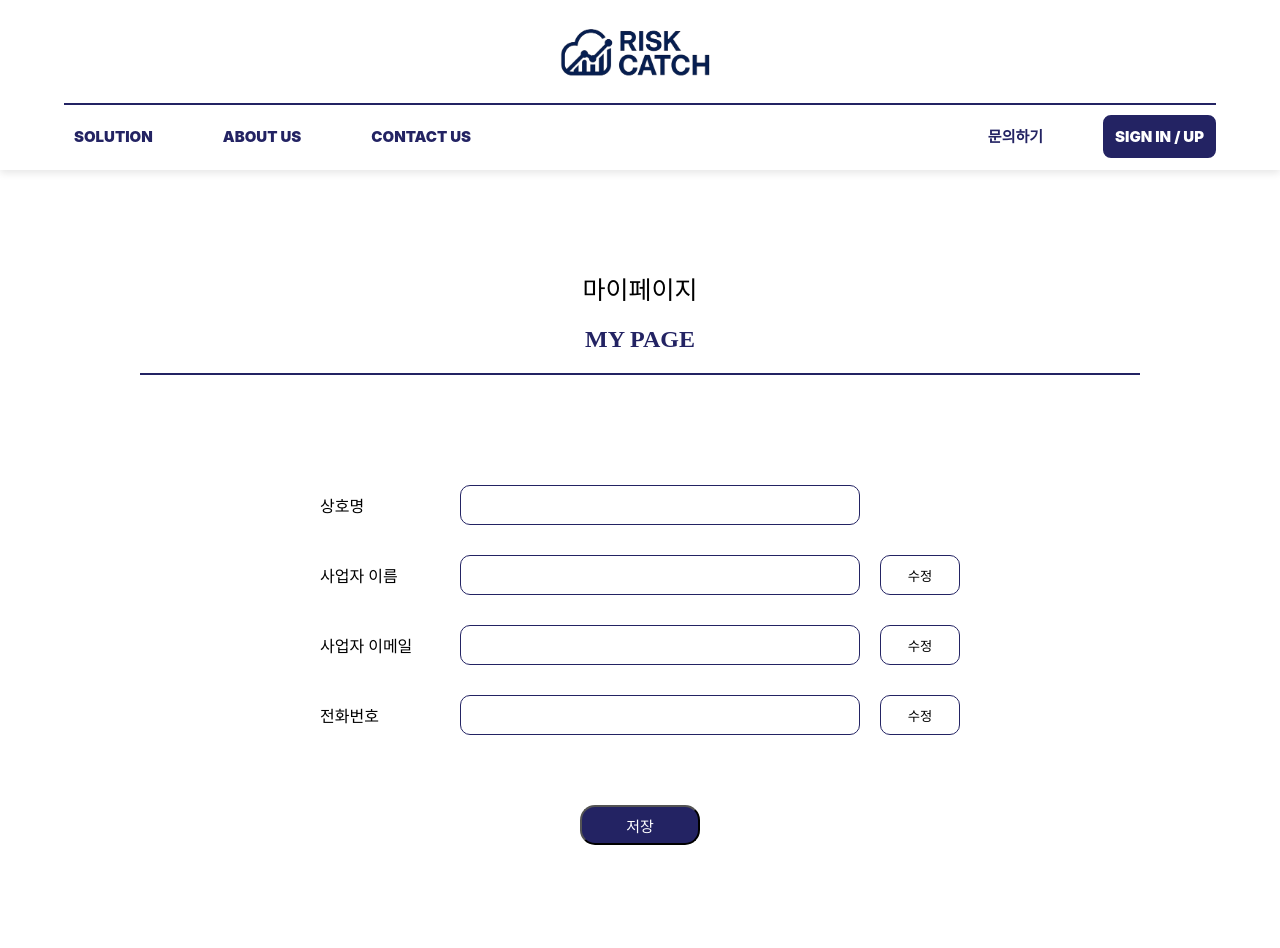
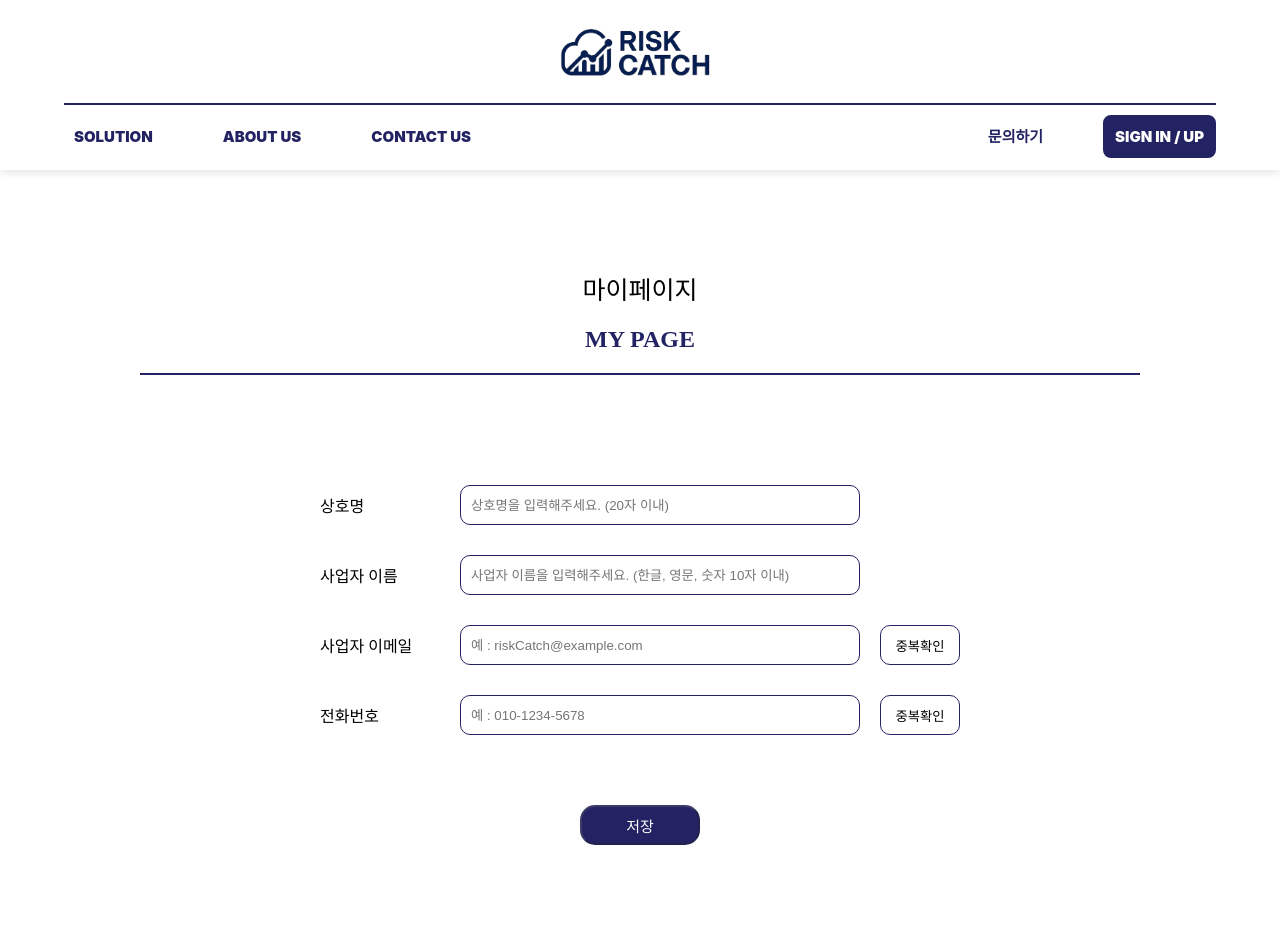
Before and after one commit to seohyeon0219/KSEB_mini_project_fe, a React (Vite) app: page /my-page in a window 1280 px wide. Shown: the top 948 px of the page. Built offline with nearby package versions, Linux system fonts and the light colour scheme.

Commit message:
전체 수정

```diff
--- a/src/pages/my-page/MyPage.jsx
+++ b/src/pages/my-page/MyPage.jsx
@@ -2,35 +2,130 @@ import './MyPage.css';
 
 import Header from '../../components/header/Header';
 import Footer from '../../components/footer/Footer';
+import ModalOverlay from '../../components/ui/modal-overlay/ModalOverlay';
 import AuthNavyLine from '../../components/ui/auth-navy-line/AuthNavyLine';
 
 import SignInput from '../../components/ui/sign-input/SignInput';
 import { useState } from 'react';
 import { useNavigate } from 'react-router-dom';
 
-export default function MyPage() {
+export default function SignUp() {
+    const navigate = useNavigate();
 
-    // 상태변수들
-    const [companyName, setCompanyName] = useState('');
-    const [name, setName] = useState('');
-    const [email, setEmail] = useState('');
-    const [number, setNumber] = useState('');
-
-    // 핸들러 함수
-    const handleCompanyNameChange = (e) => {
-        setCompanyName(e.target.value);
+    const goToHome = () => {
+        navigate('/');
     }
 
-    const handleNameChange = (e) => {
-        setName(e.target.value);
+    const goToSignIn = () => {
+        navigate('/sign-in');
     }
 
-    const handleEmailChange = (e) => {
-        setEmail(e.target.value);
+    // 사업명
+    const [companyName, setCompanyName] = useState('');
+    const [isValidCompanyName, setIsValidCompanyName] = useState(null);
+
+    const handleCompanyNameChange = (e) => {
+        const value = e.target.value;
+        setCompanyName(value);
+
+        if (value === '') {
+            setIsValidCompanyName(null);
+        } else if (value.length < 1 || value.length > 20) {
+            setIsValidCompanyName(false);
+        } else {
+            setIsValidCompanyName(true);
+        }
     }
 
+    // 사업자명 유효성 검사
+    const [name, setName] = useState('');
+    const [isValidName, setIsValidName] = useState(null);
+
+    const handleNameChange = (e) => {
+        const value = e.target.value;
+        setName(value);
+
+        // 실시간 유효성 검사
+        if (value === '') {
+            setIsValidName(null);
+        } else if (value.length < 1 || value.length > 10) {
+            setIsValidName(false);
+        } else {
+            const regex = /^[가-힣a-zA-Z0-9]+$/;
+            setIsValidName(regex.test(value));
+        }
+    }
+
+    // 사업자 이메일 중복 검사
+    const [email, setEmail] = useState('');
+    const [isValidEmail, setIsValidEmail] = useState(null);
+    const [emailFormatValid, setEmailFormatValid] = useState(null);
+
+    const handleEmailChange = (e) => {
+        const value = e.target.value;
+        setEmail(value);
+
+        // 실시간 이메일 형식 검사
+        if (value === '') {
+            setEmailFormatValid(null);
+            setIsValidEmail(null);
+        } else {
+            const emailRegex = /^[^\s@]+@[^\s@]+\.[^\s@]+$/;
+            const isValid = emailRegex.test(value);
+            setEmailFormatValid(isValid);
+
+            if (!isValid) {
+                setIsValidEmail(null);
+            }
+        }
+    }
+
+    const handleCheckEmail = () => {
+        if (email === 'riskCatch@example.com') {
+            setIsValidEmail(false);
+        } else {
+            setIsValidEmail(true);
+        }
+    }
+
+    // 전화번호 중복 검사
+    const [number, setNumber] = useState('');
+    const [isValidNumber, setIsValidNumber] = useState(null);
+    const [numberFormatValid, setNumberFormatValid] = useState(null);
+
     const handleNumberChange = (e) => {
-        setNumber(e.target.value);
+        const value = e.target.value;
+        setNumber(value);
+
+        // 실시간 전화번호 형식 검사
+        if (value === '') {
+            setNumberFormatValid(null);
+            setIsValidNumber(null);
+        } else {
+            const numberRegex = /^010-\d{4}-\d{4}$/;
+            const isValid = numberRegex.test(value);
+            setNumberFormatValid(isValid);
+
+            // 형식에 맞지 않으면 중복 상태 초기화
+            if (!isValid) {
+                setIsValidNumber(null);
+            }
+        }
+    }
+
+    const handleCheckNumber = () => {
+        if (number === '010-0000-0000') {
+            setIsValidNumber(false);
+        } else {
+            setIsValidNumber(true);
+        }
+    }
+
+    // sign up 성공 시 모달
+    const [showModal, setShowModal] = useState(false);
+
+    const openModal = () => {
+        setShowModal(true);
     }
 
     return (
@@ -51,10 +146,17 @@ export default function MyPage() {
                                 <SignInput
                                     type='text'
                                     id='companyName'
+                                    placeholder='상호명을 입력해주세요. (20자 이내)'
                                     value={companyName}
                                     onChange={handleCompanyNameChange}
                                 ></SignInput>
                                 <div className='valid-message-box'>
+                                    {isValidCompanyName === true && (
+                                        <p className='sign-valid-message success'>✓ 올바른 형식입니다.</p>
+                                    )}
+                                    {isValidCompanyName === false && (
+                                        <p className='sign-valid-message error'>✓ 1~20자 이내로 입력해주세요.</p>
+                                    )}
                                 </div>
                             </div>
                         </div>
@@ -64,14 +166,24 @@ export default function MyPage() {
                                 <SignInput
                                     type='text'
                                     id='name'
+                                    placeholder='사업자 이름을 입력해주세요. (한글, 영문, 숫자 10자 이내)'
                                     value={name}
                                     onChange={handleNameChange}
                                 ></SignInput>
                                 {/* 사업자명 입력 결과 실시간 */}
                                 <div className='valid-message-box'>
+                                    {isValidName === true && (
+                                        <p className='sign-valid-message success'>V 올바른 형식입니다.</p>
+                                    )}
+                                    {isValidName === false && name.length > 0 && (name.length < 1 || name.length > 10) && (
+                                        <p className='sign-valid-message error'>✓ 1~10자 이내로 입력해주세요.</p>
+                                    )}
+                                    {isValidName === false && name.length >= 1 && name.length > 10 && (
+                                        <p className='sign-valid-message error'>✓ 한글, 영문, 숫자만 입력 가능합니다.</p>
+                                    )}
                                 </div>
                             </div>
-                        <button className='check-button'>수정</button>
+
                         </div>
                         <div className='sign-up-form'>
                             <label htmlFor='email' className='code'>사업자 이메일</label>
@@ -79,14 +191,30 @@ export default function MyPage() {
                                 <SignInput
                                     type='email'
                                     id='email'
+                                    placeholder='예 : riskCatch@example.com'
                                     value={email}
                                     onChange={handleEmailChange}
                                 ></SignInput>
                                 {/* 사업자 이메일 입력 결과 */}
                                 <div className='valid-message-box'>
+                                    {emailFormatValid === false && isValidEmail === null && (
+                                        <p className='sign-valid-message error'>✓ 올바른 이메일 형식이 아닙니다.</p>
+                                    )}
+                                    {emailFormatValid === true && isValidEmail === null && (
+                                        <p className='sign-valid-message info'>✓ 올바른 형식입니다. 중복 확인을 해주세요.</p>
+                                    )}
+                                    {isValidEmail === true && (
+                                        <p className='sign-valid-message success'>✓ 사용 가능한 이메일입니다.</p>
+                                    )}
+                                    {isValidEmail === false && (
+                                        <p className='sign-valid-message error'>✓ 중복된 이메일입니다. 다시 확인해주세요.</p>
+                                    )}
                                 </div>
                             </div>
-                        <button className='check-button'>수정</button>
+                            <button
+                                disabled={!emailFormatValid || !email}
+                                className={`check-button ${isValidEmail === true ? 'confirmed' : 'disabled'}`}
+                                onClick={handleCheckEmail}>중복확인</button>
                         </div>
                         <div className='sign-up-form'>
                             <label htmlFor='number' className='code'>전화번호</label>
@@ -94,21 +222,56 @@ export default function MyPage() {
                                 <SignInput
                                     type='text'
                                     id='number'
+                                    placeholder='예 : 010-1234-5678'
                                     value={number}
                                     onChange={handleNumberChange}
                                 ></SignInput>
 
                                 {/* 전화번호 입력 결과 실시간*/}
-                            <div className='valid-message-box'></div>
+                                <div className='valid-message-box'>
+                                    {numberFormatValid === false && isValidNumber === null && (
+                                        <p className='sign-valid-message error'>✓ 올바른 전화번호 형식이 아닙니다.</p>
+                                    )}
+                                    {numberFormatValid === true && isValidNumber === null && (
+                                        <p className='sign-valid-message info'>✓ 올바른 형식입니다. 중복 확인을 해주세요.</p>
+                                    )}
+                                    {isValidNumber === true && (
+                                        <p className='sign-valid-message success'>✓ 사용 가능한 전화번호입니다.</p>
+                                    )}
+                                    {isValidNumber === false && (
+                                        <p className='sign-valid-message error'>✓ 중복된 전화번호입니다. 다시 확인해주세요.</p>
+                                    )}
                                 </div>
-                        <button className='check-button'>수정</button>
+                            </div>
+                            <button
+                                disabled={!numberFormatValid || !number}
+                                className={`check-button ${isValidNumber === true ? 'confirmed' : 'disabled'}`}
+                                onClick={handleCheckNumber}>중복확인</button>
                         </div>
                     </div>
 
-                <button className='auth-sign-button'>저장</button>
+                    <button className={`auth-sign-button ${
+                        isValidCompanyName === true && isValidName === true && isValidEmail === true && isValidNumber === true
+                        ? 'active' : 'disabled'}`}
+                        onClick={openModal}
+                        disabled={!(isValidCompanyName === true && isValidName === true && isValidEmail === true && isValidNumber === true)}
+                        >저장</button>
                 </main>
             </div>
             <Footer />
+            {/* 문의하기 모달 */}
+            {showModal && (
+                <ModalOverlay>
+                    <div className='inquiry-modal-container'>
+                        <h2 className='inquiry-modal-title'>업체 정보 수정 완료 !</h2>
+                        <div className='inquiry-modal-text'>
+                            <p>지금 바로 다양한 수요 예측 서비스를</p>
+                            <p>무제한으로 이용하세요 !</p>
+                        </div>
+                        <button className='inquiry-modal-home-button' onClick={goToHome}>홈으로 가기</button>
+                    </div>
+                </ModalOverlay>
+            )}
         </div>
     )
 }
```
Lines whose indentation alone changed are shown as unchanged.
